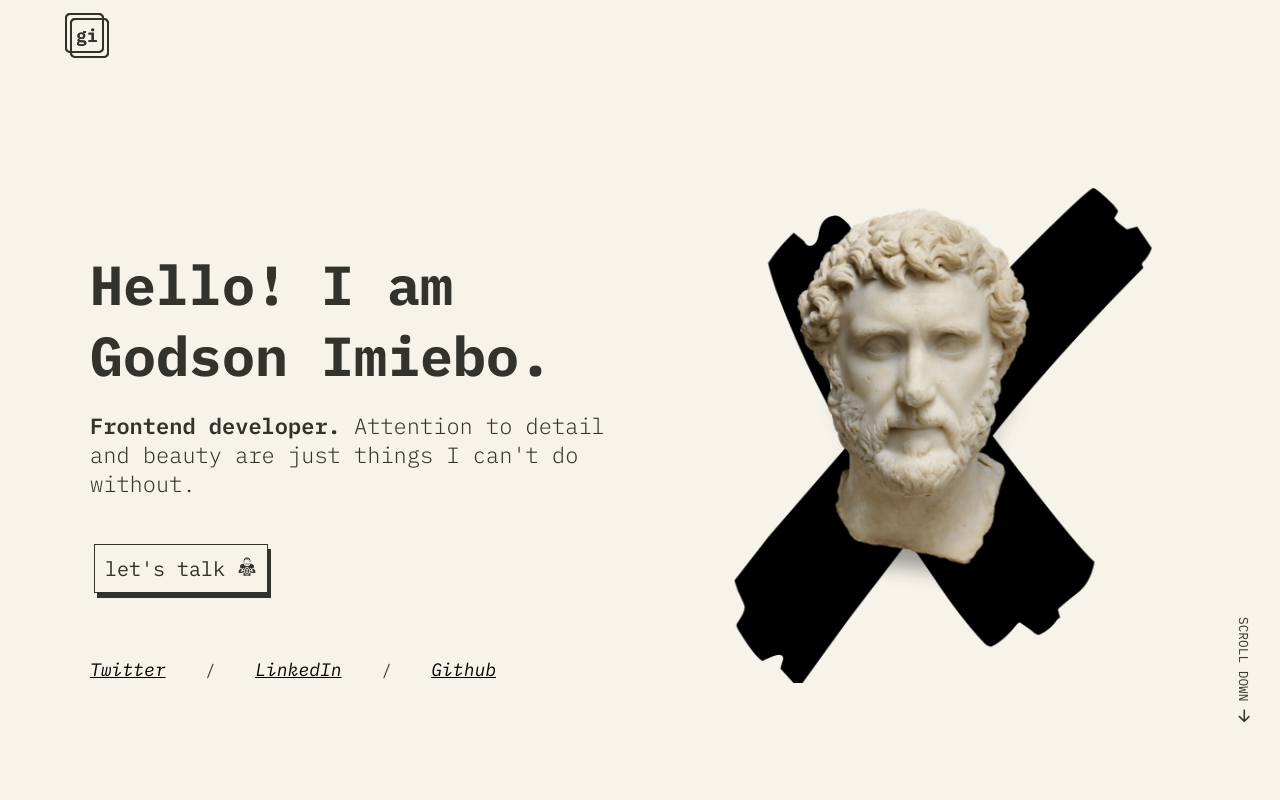
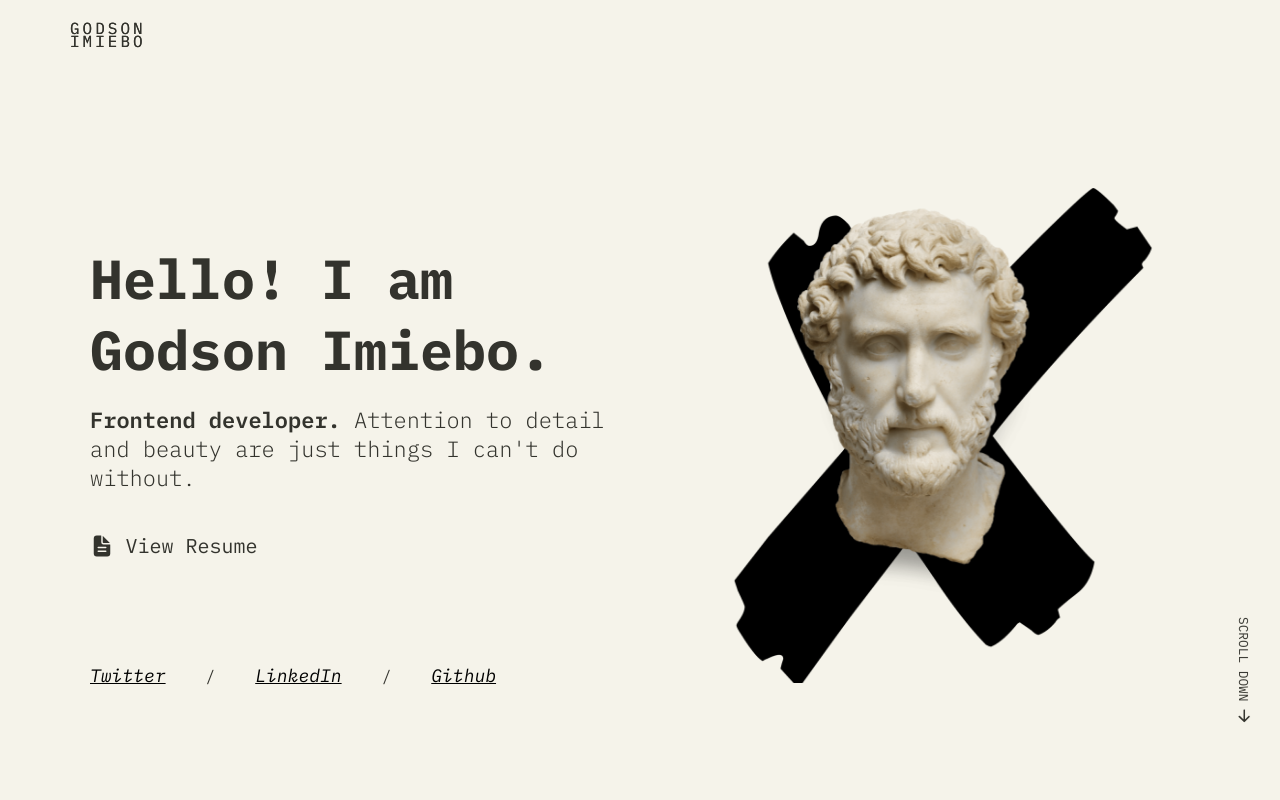
Before and after one commit to ImieboGodson/portfolio-v1.0, a React (Create React App) app: page / in a window 1280 px wide. Shown: the top 800 px of the page. Built offline with nearby package versions, Linux system fonts and the light colour scheme.

Commit message:
minor fixes

```diff
--- a/src/components/header/Header.jsx
+++ b/src/components/header/Header.jsx
@@ -9,9 +9,11 @@ const Header = () => {
         <div className='header'>
           <div className='wrapper'>
                 <a href='/' className='logo-link'>
-                    <div className='logo-wrapper'>
-                        <div className='logo'>gi</div>
-                    </div>
+                    <p className='logo-letters firstname'>GODSON</p>
+                    <p className='logo-letters surname'>IMIEBO</p>
+                    {/* <div className='logo-wrapper'>
+                        <div className='logo'>GODSON IMIEBO</div>
+                    </div> */}
                 </a>
                 {/* <ul className='nav-links'>
                     <li className='nav-link'><Link to='/about'>About</Link></li>
--- a/src/components/header/header.scss
+++ b/src/components/header/header.scss
@@ -25,43 +25,48 @@
             text-decoration: none;
             color: inherit;
 
-            .logo-wrapper {
-                position: relative;
-                padding: 6px;
-                border-radius: 3px 0;
-                background-color: transparent;
-                font-size: 18px;
-                font-weight: 600;
-
-                .logo {
-                    overflow: hidden;
-                }
+            .logo-letters {
+                line-height: 13px;
+                letter-spacing: 3px;
             }
 
-            .logo-wrapper:before {
-                top: 0;
-                left: 0;
-            }
+            // .logo-wrapper {
+            //     position: relative;
+            //     padding: 6px;
+            //     border-radius: 3px 0;
+            //     background-color: transparent;
+            //     font-size: 18px;
+            //     font-weight: 600;
 
-            .logo-wrapper:after {
-                bottom: 0;
-                right: 0;
-            }
+            //     .logo {
+            //         overflow: hidden;
+            //     }
+            // }
 
-            .logo-wrapper:before, .logo-wrapper:after {
-                z-index: 2;
-                content: "";
-                border: 2px solid #33332d;
-                border-radius: 5px;
-                position: absolute;
-                width: calc(100% + 1px);
-                height: calc(100% + 1px);
-            }
+            // .logo-wrapper:before {
+            //     top: 0;
+            //     left: 0;
+            // }
 
-            .logo-wrapper:hover {
-                background-color: #33332d;
-                color: hsl(49, 37%, 94%);
-            }
+            // .logo-wrapper:after {
+            //     bottom: 0;
+            //     right: 0;
+            // }
+
+            // .logo-wrapper:before, .logo-wrapper:after {
+            //     z-index: 2;
+            //     content: "";
+            //     border: 2px solid #33332d;
+            //     border-radius: 5px;
+            //     position: absolute;
+            //     width: calc(100% + 1px);
+            //     height: calc(100% + 1px);
+            // }
+
+            // .logo-wrapper:hover {
+            //     background-color: #33332d;
+            //     color: hsl(49, 37%, 94%);
+            // }
         }
 
         .nav-links {
--- a/src/sections/hero/Hero.jsx
+++ b/src/sections/hero/Hero.jsx
@@ -1,5 +1,5 @@
 import './hero.scss';
-import { GiAmericanFootballPlayer } from "react-icons/gi";
+import { IoDocumentText } from "react-icons/io5";
 import { BsArrowDownShort } from "react-icons/bs";
 
 
@@ -13,7 +13,7 @@ const Hero = () => {
                 <p className='hero-intro-text'><span>Frontend developer.</span> Attention to detail and beauty are just things I can't do without.</p>
               </div>
               <div className='btnWrapper'>
-                <a href='mailto:imiebo.godson@gmail.com' className='btn'>let's talk <GiAmericanFootballPlayer /></a>
+                <a href='https://drive.google.com/file/d/1Ogh1xdK_Ic4uq07TZZbizcE3pXM6JLDX/view?usp=sharing' target='_blank' rel='noreferrer' className='btn'><IoDocumentText className='btn-icon'/> <p>View Resume</p></a>
               </div>
               <div className='hero-social-links-wrapper'>
                 <a href='https://twitter.com/dev_oye' target='_blank' rel='noreferrer' className='socialLink twitter'>Twitter</a>/
--- a/src/sections/hero/hero.scss
+++ b/src/sections/hero/hero.scss
@@ -39,32 +39,36 @@
 
 
             .btnWrapper {
-                height: 80px;
-                padding: 5px 0;
-                display: flex;
-                align-items: center;
+                width: 35%;
+                // border-bottom: 1px solid #000;
 
                 a {
-                    margin-left: 4px;
-                    padding: 10px;
+                    display: flex;
+                    justify-content: space-between;
+                    align-items: center;
+                    // margin-left: 4px;
+                    padding: 10px 25px 3px 0;
                     text-decoration: none;
                     font-size: 20px;
                     font-weight: 300px;
                     color: inherit;
-                    border: 1px solid #33332d;
-                    box-shadow: 3px 5px #33332d;
+                    border-bottom: 2px solid hsl(49, 37%, 94%);
+                    // box-shadow: 3px 5px #33332d;
                     transition: .1s;
+
+                    .btn-icon {
+                        font-size: 1.5rem;
+                    }
                 }
 
                 a:hover {
-                    color: white;
-                    background-color: #33332d;
-                    border: none;
+                    // text-decoration: underline;
+                    border-bottom: 2px solid #33332d;
                 }
             }
 
             .hero-social-links-wrapper {
-                margin-top: 50px;
+                margin-top: 100px;
 
                 .socialLink:hover {
                     text-decoration: none;
```
